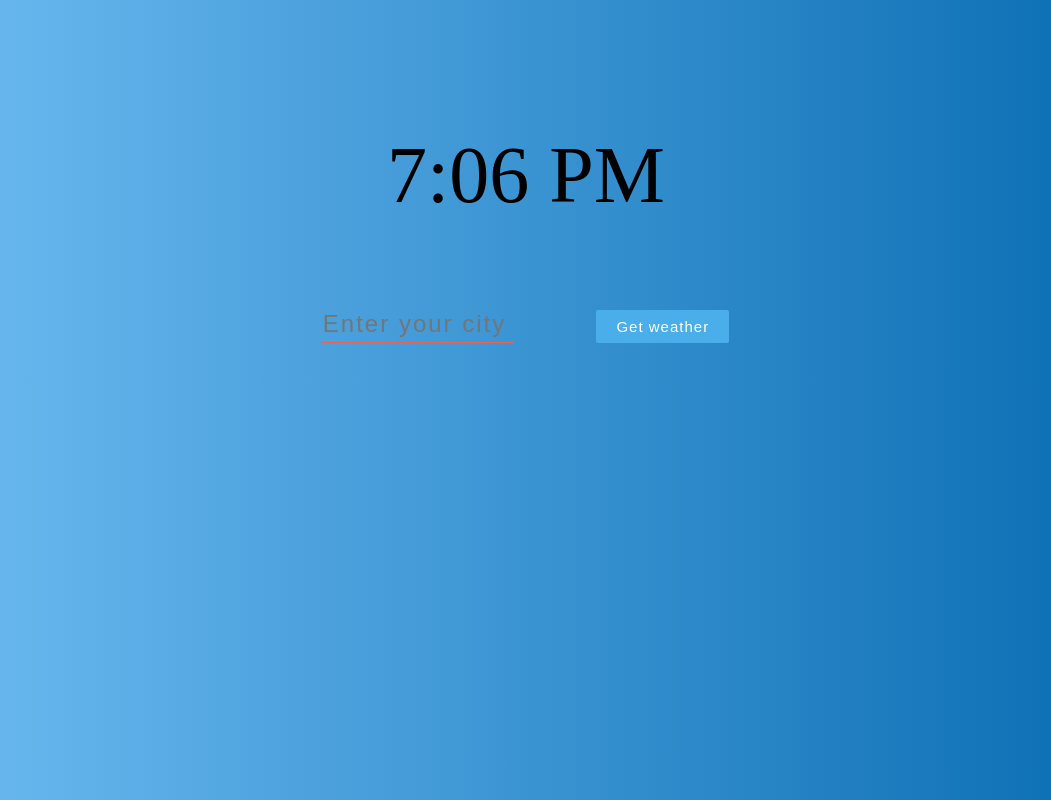
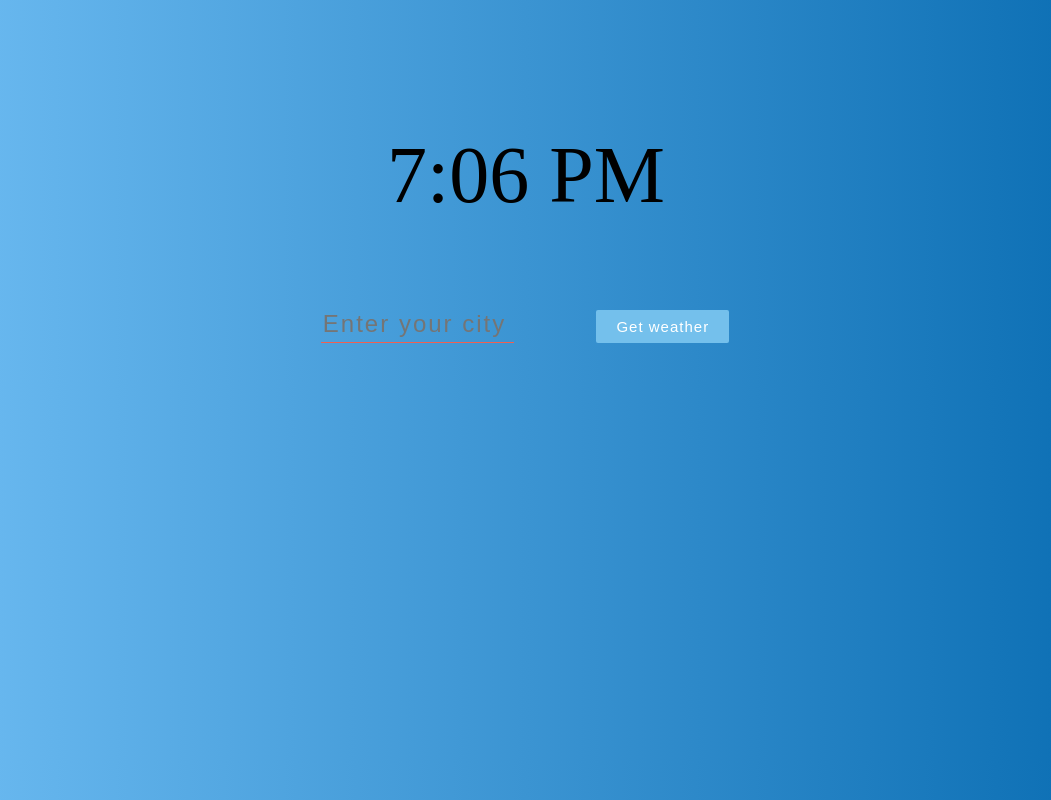
Before and after one commit to FriendSK/Angular-Clock_weather_app, an Angular app: page / in a window 1280 px wide. In both pictures the pointer is over the button "Get weather". Shown: the whole page, without its empty margins (114-1165 px from the left). Built offline with nearby package versions, Linux system fonts and the light colour scheme.

Commit message:
Clock/Weather

```diff
--- a/src/app/weather/weather.component.less
+++ b/src/app/weather/weather.component.less
@@ -22,6 +22,9 @@ button {
     &:active {
         outline: none;
       }
+    &:hover{
+      background-color: #74c0ec;
+    }
   }
 
   input {
```
